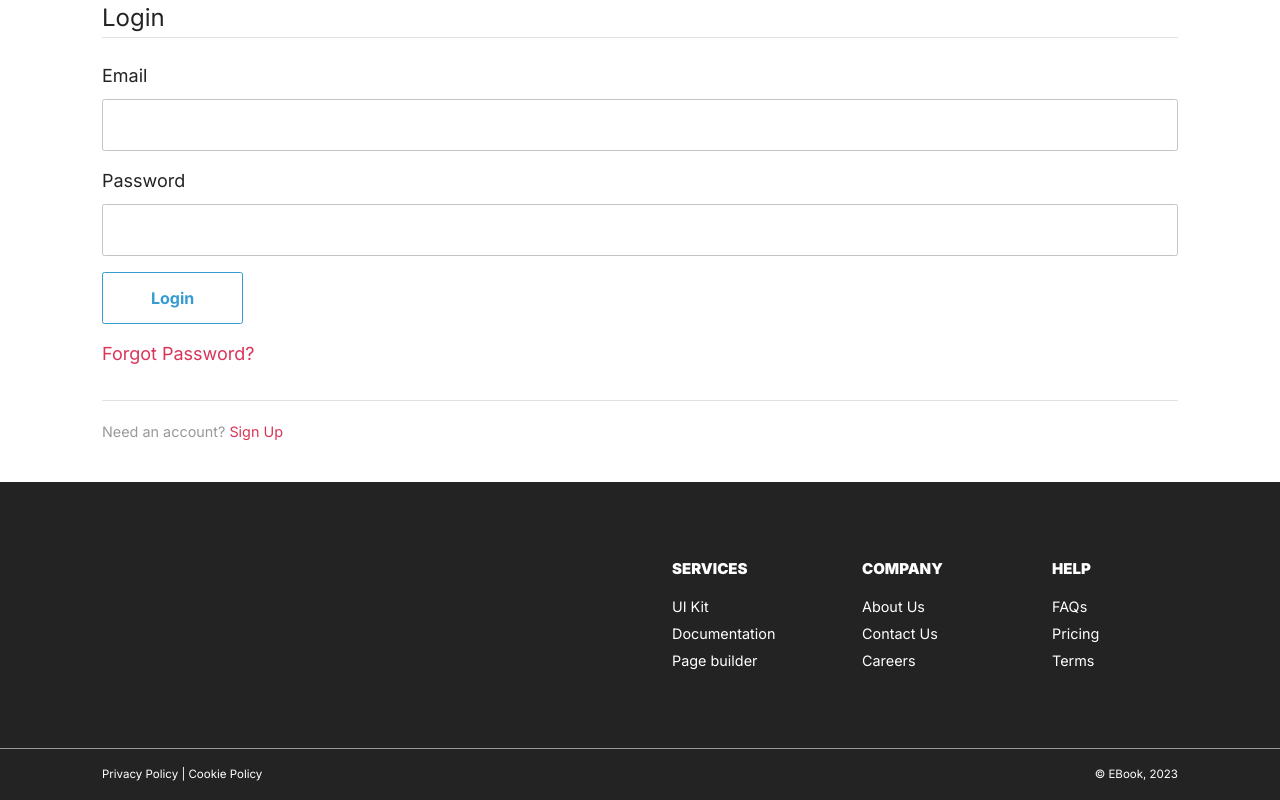
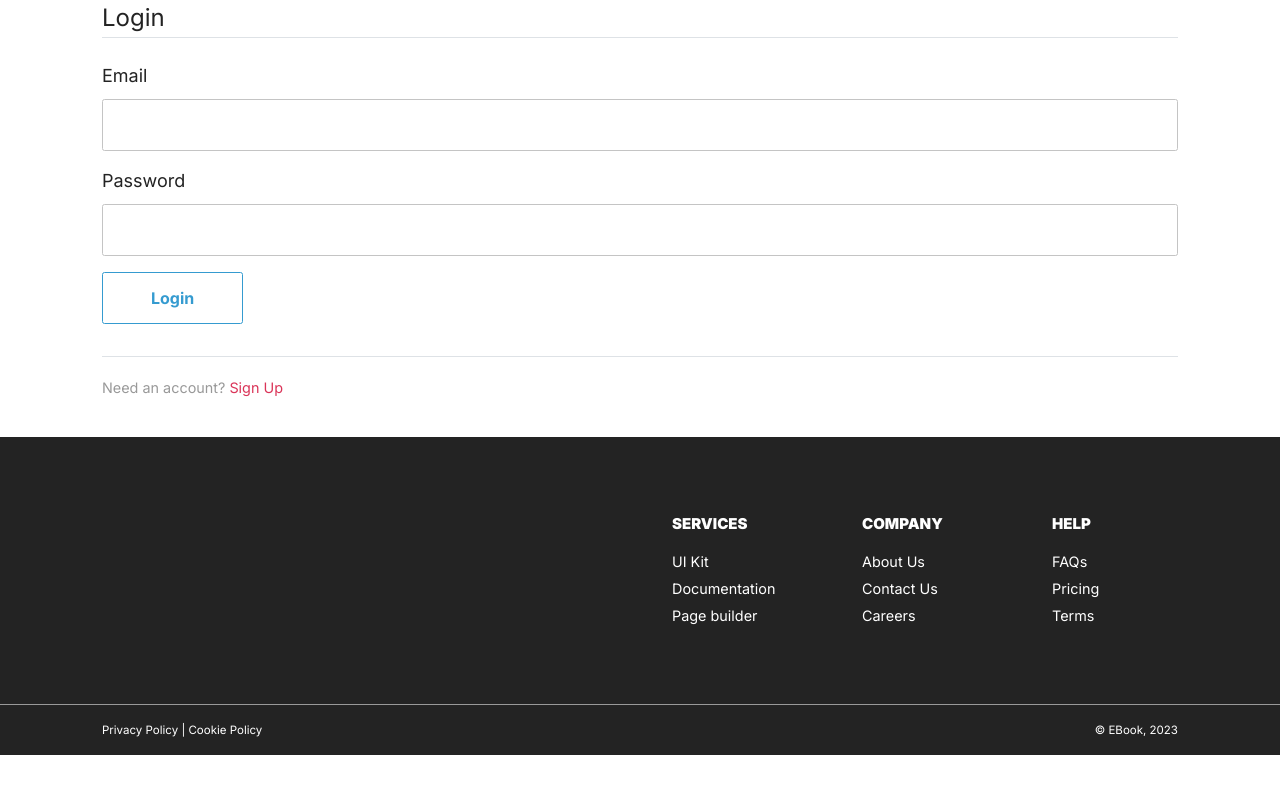
Before and after one commit to contactatfp/theLibrarians, a Flask app: page /login in a window 1280 px wide. Shown: the part 127-927 px from the top of the page. After the commit the page ends 882 px from the top, so only its background shows below. Run offline with Flask 3, Linux system fonts and the light colour scheme; parts of the project's set-up code (start-up, migrations or seed data) failed here and were passed over; some libraries are stand-ins or nearby versions.

Commit message:
removed forgot password

```diff
--- a/dev/templates/login.html
+++ b/dev/templates/login.html
@@ -41,9 +41,9 @@
                             <div class="form-group">
                                 {{ form.submit(class="btn btn-outline-info") }}
                             </div>
-                            <div class="form-group">
-                                <a href="#">Forgot Password?</a>
-                            </div>
+{#                            <div class="form-group">#}
+{#                                <a href="#">Forgot Password?</a>#}
+{#                            </div>#}
 
                         </fieldset>
                     </form>
```
